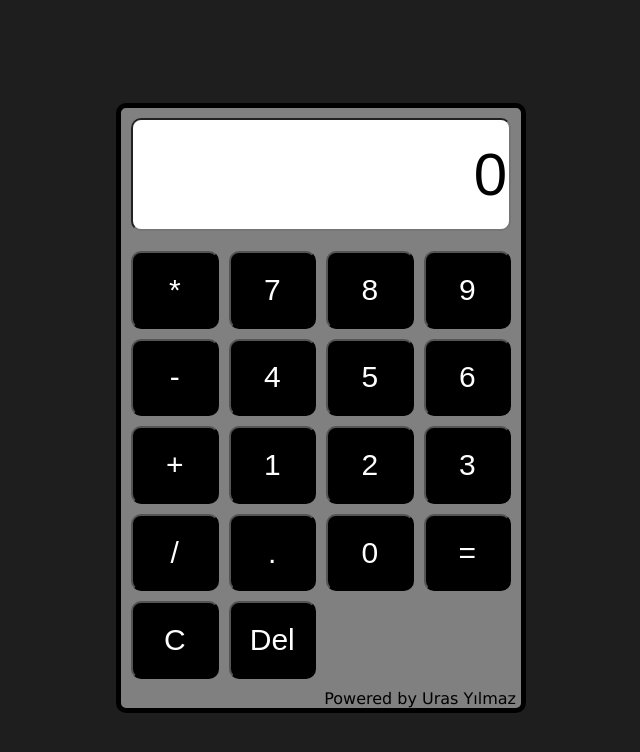
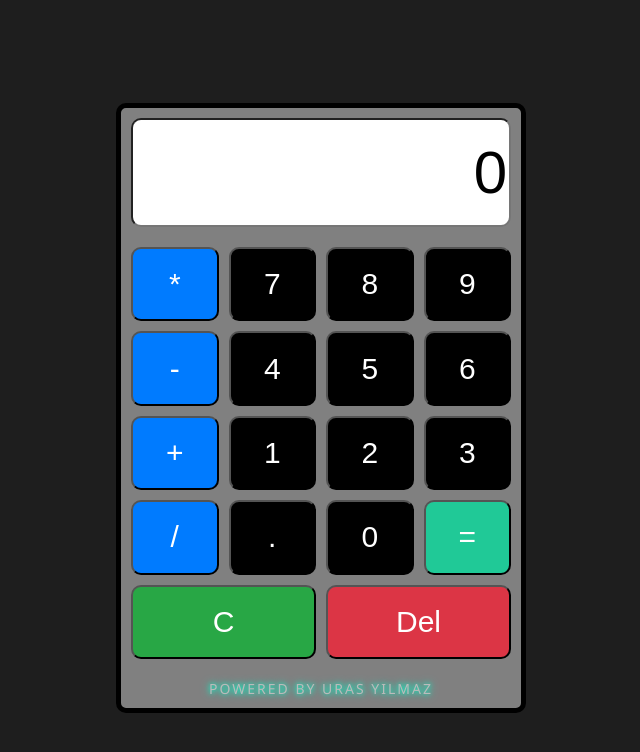
Before and after one commit to urasylmaz1/calculator, a plain HTML site: page index.html in a window 1280 px wide. Shown: the whole page, without its empty margins (319-959 px from the left). Drawn offline with Linux system fonts and the light colour scheme.

Commit message:
updated styles and index

```diff
--- a/index.html
+++ b/index.html
@@ -27,8 +27,8 @@
             <button>.</button>
             <button>0</button>
             <button>=</button>
-            <button>C</button>
-            <button>Del</button>
+            <button id="clear">C</button>
+            <button id="delete">Del</button>
         </div>
         <div id="footer">Powered by Uras Yılmaz</div>
     </div>
--- a/styles.css
+++ b/styles.css
@@ -33,11 +33,19 @@ body {
     text-align: right;
 }
 
-#footer{
-    font-family: Verdana, Geneva, Tahoma, sans-serif;
-    text-align: right;
-    margin:0px 5px;
+#footer {
+    font-family: "Segoe UI", Tahoma, Geneva, Verdana, sans-serif;
+    text-align: center;
+    margin: 10px;
+    font-size: 14px;
+    color: #bbb;
+    letter-spacing: 2px;
+    text-transform: uppercase;
+    text-shadow: 0 0 5px #00ffcc, 0 0 10px #00ffcc;
 }
+
+
+
 
 
 #buttons button {
@@ -46,3 +54,33 @@ body {
     background-color: black;
     color: white;
 }
+
+#buttons #clear{
+    grid-column: span 2;
+    background-color: #28a745;
+}
+
+#buttons #delete{
+    grid-column: span 2;
+    background-color: #dc3545;
+}
+
+#buttons button:nth-child(1),
+#buttons button:nth-child(5),
+#buttons button:nth-child(9),
+#buttons button:nth-child(13){
+    background-color: #007bff;
+}
+
+#buttons button:nth-child(16){
+    background-color: #20c997;
+}
+
+
+#buttons button:hover{
+    opacity: 0.6;
+}
+
+#buttons button:active{
+    opacity: 0.8;
+}
```
